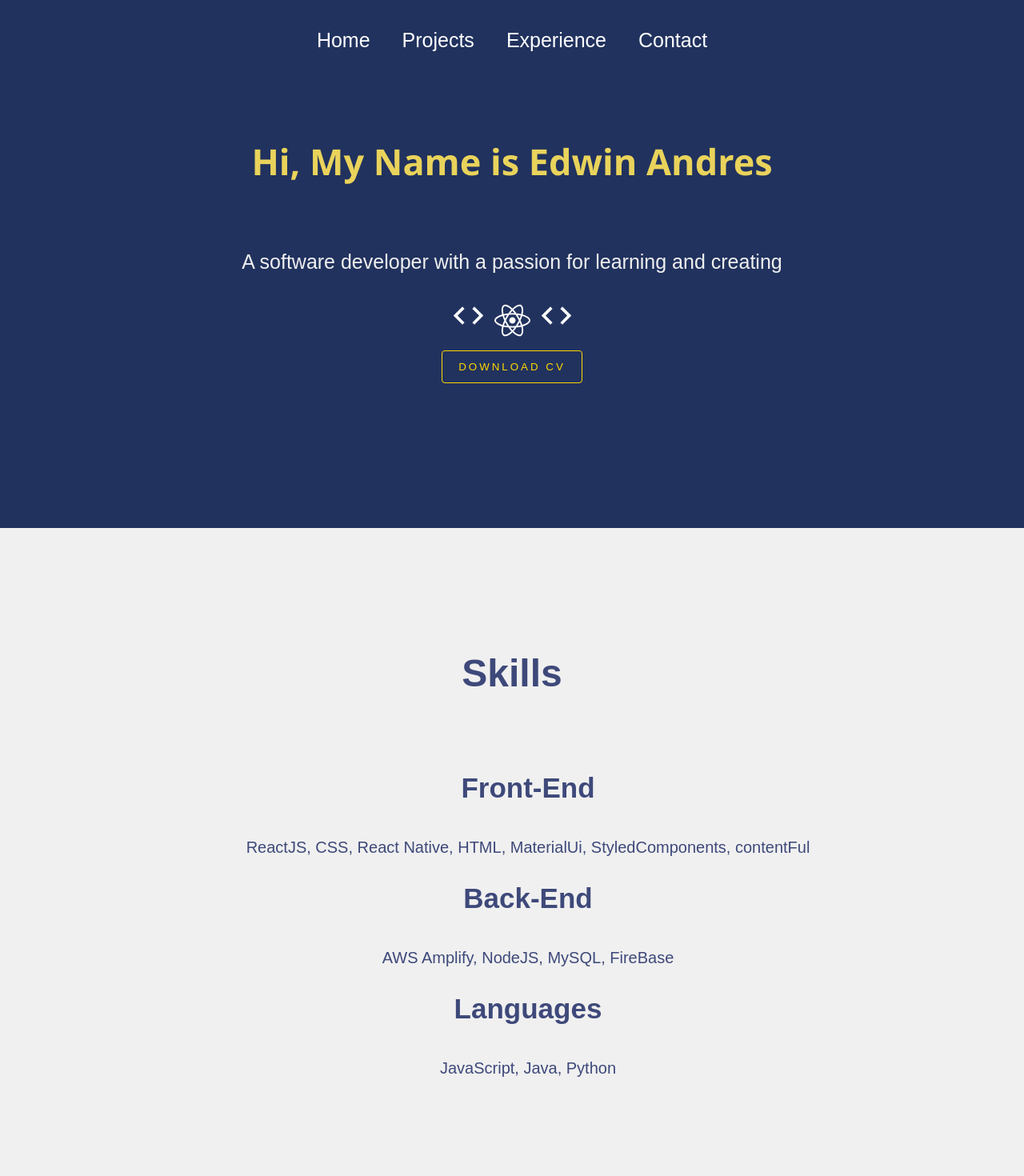
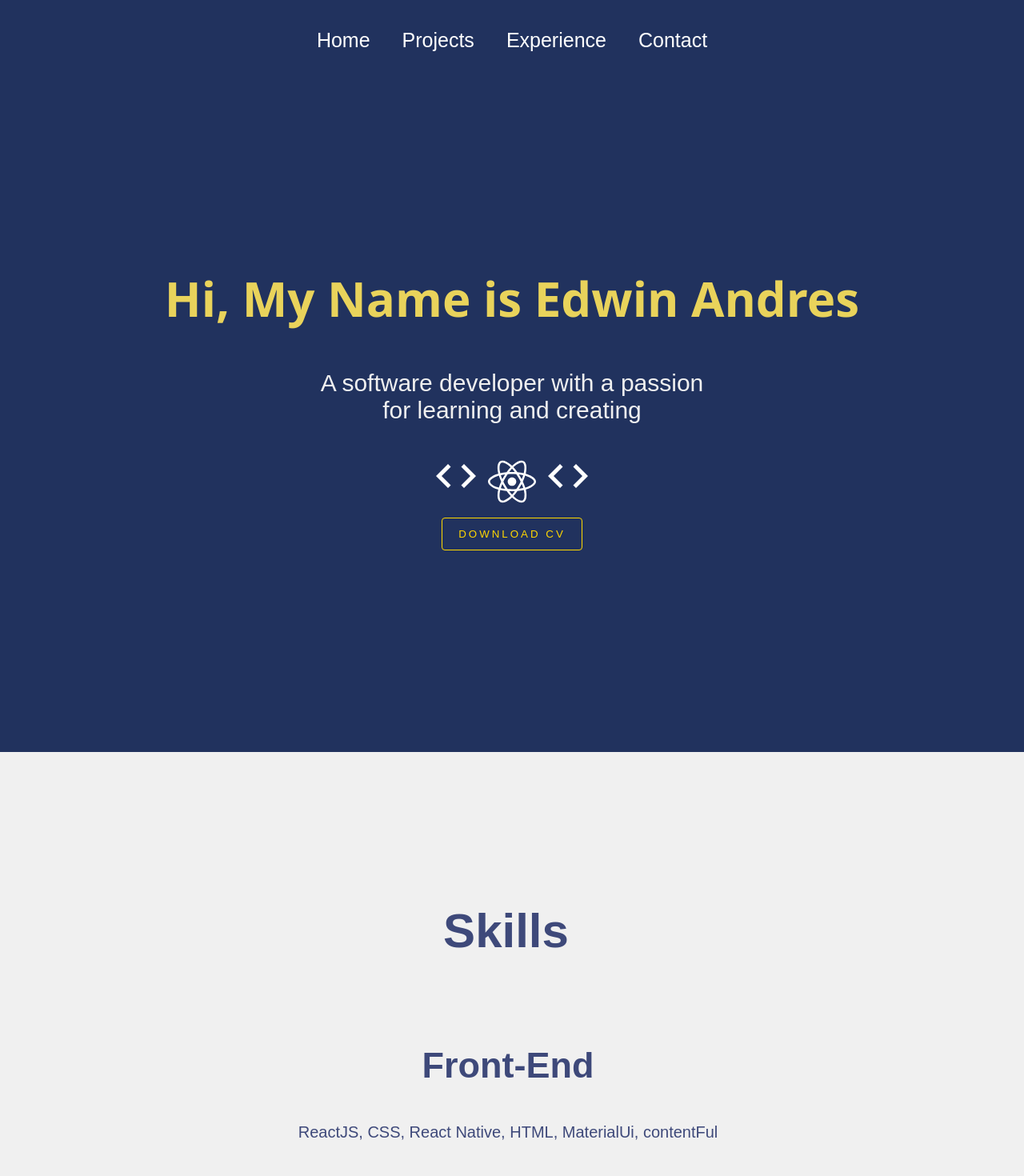
Before and after one commit to EdwinAMG/Edwin-personal-portfolio, a React (Create React App) app: page / in a window 1280 px wide. Shown: the top 1470 px of the page at 80% size. Built offline with nearby package versions, Linux system fonts and the light colour scheme.

Commit message:
final css?

```diff
--- a/src/Styles/Home.css
+++ b/src/Styles/Home.css
@@ -7,7 +7,7 @@
 
 .about {
   width: 100%;
-  height: calc(100vh - 100px);
+  height: calc(120vh - 120px);
   display: flex;
   flex-direction: column;
   justify-content: center;
@@ -19,7 +19,7 @@
 
 .about .presentacion {
   font-family: "Segoe UI", Tahoma, Geneva, Verdana, sans-serif;
-  font-size: 80px;
+  font-size: 60px;
   color: #e9d35b;
   height: 50px;
   margin-top: -20px;
@@ -44,21 +44,27 @@
   align-items: center;
   text-align: center;
   height: calc(120vh - 120px);
+
 }
 
 .skills .skillHome {
   color: #3e497a;
-  margin-top: 170px;
+  margin-top: 190px;
+  margin-right: 15px;
+  font-size: 60px;
 }
 
 .skills .listHome {
   list-style: none;
   width: 60%;
-  align-items: center;
+  font-size: 30px;
+  margin-right: 50px;
 }
 
 .skills .h1 {
   font-size: 20px;
+  display: inline-block;
+
 }
  .cv-button{
   color: #ffd700;
@@ -81,6 +87,7 @@
   transition: 0.3s ease-in;
   cursor: pointer;
 }
+
 @media only screen and (max-width: 500px) {
   .about{
     height: calc(80vh - 80px);
@@ -116,6 +123,10 @@
     text-align: center;
     margin-left: -40px;
   }
+
+  .skills .listHome{
+    margin-left: 27px;
+  }
   .skills .h1 {
     text-align: center;
     font-size: 19px;
@@ -130,6 +141,9 @@
 
   .about{
     height: calc(80vh - 80px);
+  }
+  .skills .listHome{
+    margin-left: 50px;
   }
 
   .about .presentacion {
@@ -164,12 +178,26 @@
   .skills .h1 {
     text-align: center;
     font-size: 17px;
+    margin-right: 60px;
   }
   .cv-button{
     font-size: 10px;
     padding: 8px 16px;
   }
 }
+@media only screen and (max-width: 500px) {
+
+  .skills .h1{
+    margin-right: 40px;
+  }
+}
+@media only screen and (min-width: 190px) and (max-width:292px){
+  .skills .h1{
+    margin-right: 50px;
+    display:list-item;
+  }
+}
+
 
 @media only screen and (max-width: 340px) {
 
@@ -261,9 +289,9 @@
   }
 }
 
-@media only screen and (min-width: 500px) {
+@media only screen and (min-width: 500px) and (max-width:1200px){
   .about{
-    height: calc(80vh - 80px);
+    height: calc(90vh - 90px);
   }
 
   .about .presentacion {
@@ -295,6 +323,7 @@
     text-align: center;
   }
 }
+
 
 /*Esto es para la altura*/
 @media only screen and (max-height:575px) {
@@ -408,6 +437,7 @@
 
 }
 
+
 @media only screen and (max-height: 253.5px) {
   .about{
     height: calc(270vh - 270px);
--- a/src/pages/Home.js
+++ b/src/pages/Home.js
@@ -47,8 +47,7 @@ function Home() {
           <li className="item">
             <h2 className="type">Front-End</h2>
             <span className="h1">
-              ReactJS, CSS, React Native, HTML, MaterialUi, StyledComponents,
-              contentFul
+              ReactJS, CSS, React Native, HTML, MaterialUi, contentFul
             </span>
           </li>
           <li className="item">
```
